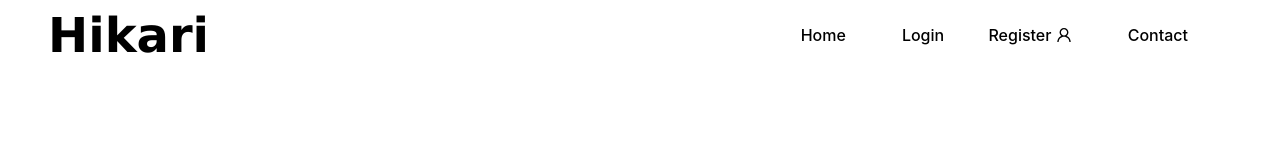
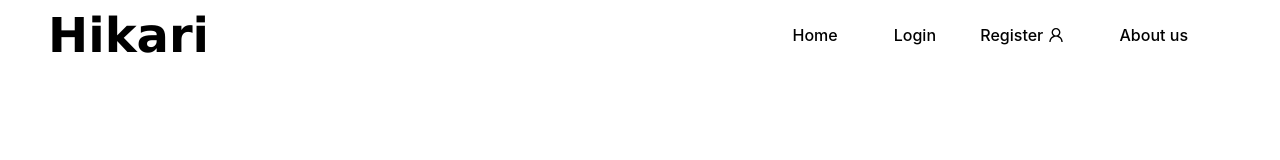
Before and after one commit to yolovi/project-frontend-ecommerce, a React (Vite) app: page /contact in a window 1280 px wide. Shown: the top 160 px of the page. Built offline with nearby package versions, Linux system fonts and the light colour scheme; a web font is replaced by a local one.

Commit message:
link to contact on footer and css styles

```diff
--- a/src/components/Footer/Footer.jsx
+++ b/src/components/Footer/Footer.jsx
@@ -23,7 +23,7 @@ const Footer = () => {
   return (
     <>
       <footer className="footer">
-        <Row className="footer-container">
+        <Row className="footer-container ">
           <Col span={6}>
             <Link to="/" className="header-content-logo">
               Hikari
@@ -31,7 +31,7 @@ const Footer = () => {
           </Col>
           <Col span={4}>
             <h4> About us </h4>
-            <p> Contact </p>
+            <Link to="/Contact" className="footer-link"><p>Contact</p></Link>
           </Col>
           <Col span={4}>
             <h4> Support </h4>
@@ -42,7 +42,7 @@ const Footer = () => {
             <h4> Newsletter </h4>
             <p> Subscribe </p>
           </Col>
-          <Col span={6} >
+          <Col span={6}>
             <h4> Follow us </h4>
             <span className="follow-icons">
               {" "}
@@ -75,41 +75,3 @@ const Footer = () => {
 };
 
 export default Footer;
-
-/* <html>
-
-<head>
-    <meta charset="utf-8">
-    <meta name="viewport" content="width=device-width, initial-scale=1.0">
-    <title>Untitled</title>
-    <link rel="stylesheet" href="https://cdnjs.cloudflare.com/ajax/libs/twitter-bootstrap/4.1.3/css/bootstrap.min.css">
-    <link rel="stylesheet" href="https://cdnjs.cloudflare.com/ajax/libs/ionicons/2.0.1/css/ionicons.min.css">
-    <link rel="stylesheet" href="assets/css/style.css">
-</head>
-
-<body>
-    <div class="footer-basic">
-        <footer>
-            <div class="social">
-              <a href="#"><i class="icon ion-social-instagram"></i></a>
-              <a href="#"><i class="icon ion-social-snapchat"></i></a>
-              <a href="#"><i class="icon ion-social-twitter"></i></a>
-              <a href="#"><i class="icon ion-social-facebook"></i></a>
-              </div>
-              <ul class="list-inline">
-                  <li class="list-inline-item"><a href="#">Home</a></li>
-                  <li class="list-inline-item"><a href="#">Services</a></li>
-                  <li class="list-inline-item"><a href="#">About</a></li>
-                  <li class="list-inline-item"><a href="#">Terms</a></li>
-                  <li class="list-inline-item"><a href="#">Privacy Policy</a></li>
-              </ul>
-              <p class="copyright">Company Name © 2018</p>
-        </footer>
-    </div>
-    <script src="https://cdnjs.cloudflare.com/ajax/libs/jquery/3.2.1/jquery.min.js"></script>
-    <script src="https://cdnjs.cloudflare.com/ajax/libs/twitter-bootstrap/4.1.3/js/bootstrap.bundle.min.js"></script>
-</body>
-
-</html>
-
-<!-- credit to https://epicbootstrap.com/snippets/footer-basic --></link> */
--- a/src/components/Footer/Footer.scss
+++ b/src/components/Footer/Footer.scss
@@ -32,3 +32,10 @@
   color: $gray-color;
   padding: 5px;
 }
+
+
+.footer-link{
+color: $gray-dark-color;
+font-weight: 400;
+
+}
--- a/src/components/Header/Header.jsx
+++ b/src/components/Header/Header.jsx
@@ -89,21 +89,36 @@ const Header = () => {
               <li>
                 {token ? (
                   <div className="header-menu">
-                    <Link to="/profile" onClick={closeMenu} className="btn-hover-line">
+                    <Link
+                      to="/profile"
+                      onClick={closeMenu}
+                      className="btn-hover-line"
+                    >
                       {" "}
                       Profile{" "}
                     </Link>
-                    <Link to="/cart" onClick={closeMenu} className="btn-hover-line">
+                    <Link
+                      to="/cart"
+                      onClick={closeMenu}
+                      className=" btn-hover-line"
+                    >
                       <Badge
                         count={cart.length}
                         overflowCount={99}
                         offset={[10]}
                         size="small"
                       >
-                        <ShoppingCartOutlined />{" "}
+                        <ShoppingCartOutlined
+                          style={{
+                            fontSize: 20,
+                          }}
+                        />{" "}
                       </Badge>
                     </Link>
-                    <button onClick={logoutUser} className="btn-hover-line logout">
+                    <button
+                      onClick={logoutUser}
+                      className="btn-hover-line logout"
+                    >
                       Logout <UserDeleteOutlined />
                     </button>
                   </div>
@@ -134,7 +149,7 @@ const Header = () => {
                   onClick={closeMenu}
                   className="btn-hover-line"
                 >
-                  Contact
+                  About us
                 </Link>
               </li>
             </ul>
--- a/src/components/Header/Header.scss
+++ b/src/components/Header/Header.scss
@@ -123,6 +123,7 @@
           }
         }
       }
+
       .btn {
         cursor: pointer;
         outline: none;
@@ -154,11 +155,6 @@
           background-color: rgb(32, 32, 32);
           color: #fff;
         }
-
-        &-logout {
-          background-color: rgb(32, 32, 32);
-          color: aqua;
-        }
       }
 
       &.isMenu {
@@ -181,6 +177,11 @@
       @include breakpoint(md) {
         display: none;
       }
+
     }
   }
 }
+
+// style={{
+//   fontSize: 30,
+// }}
```
